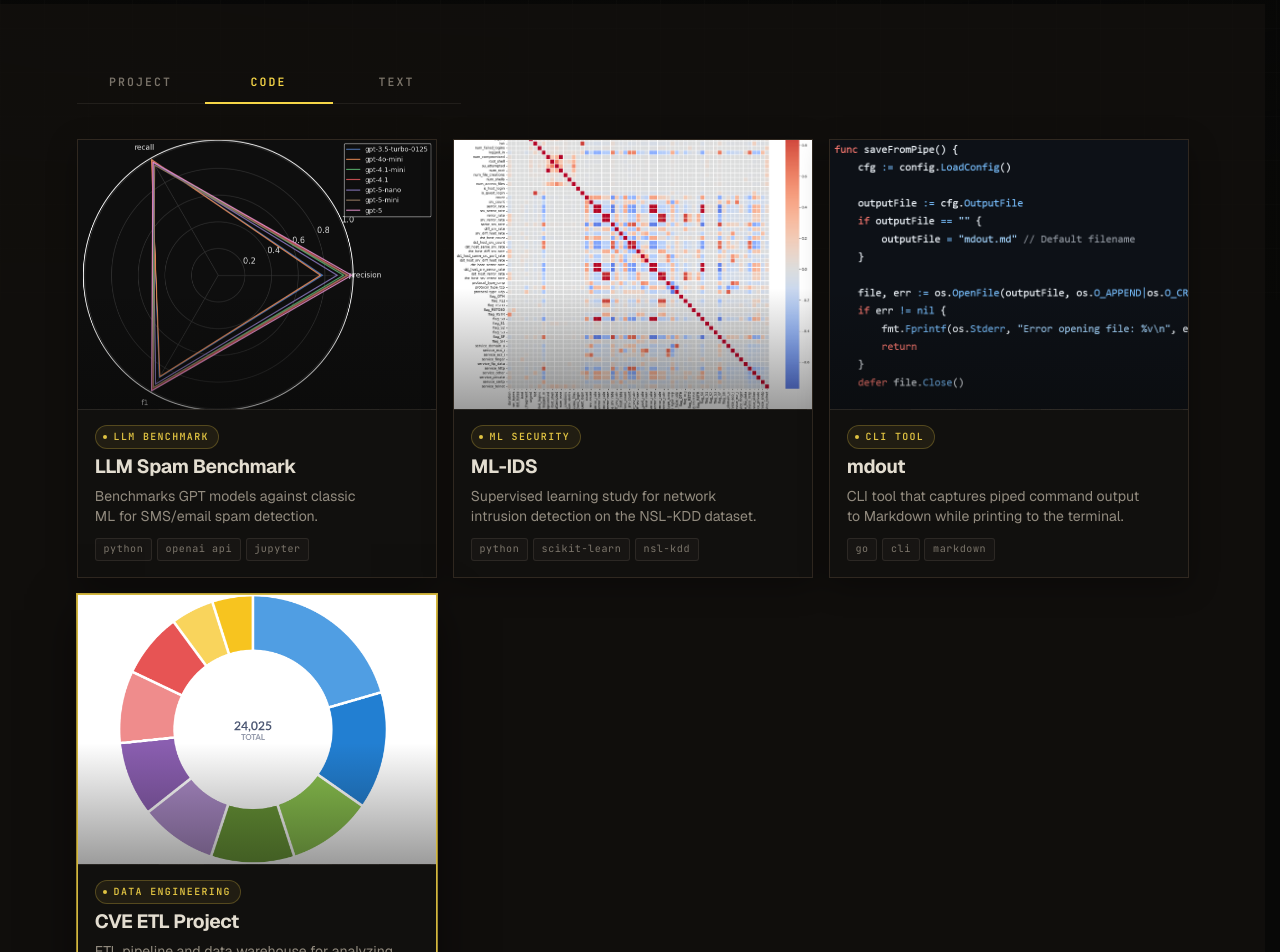
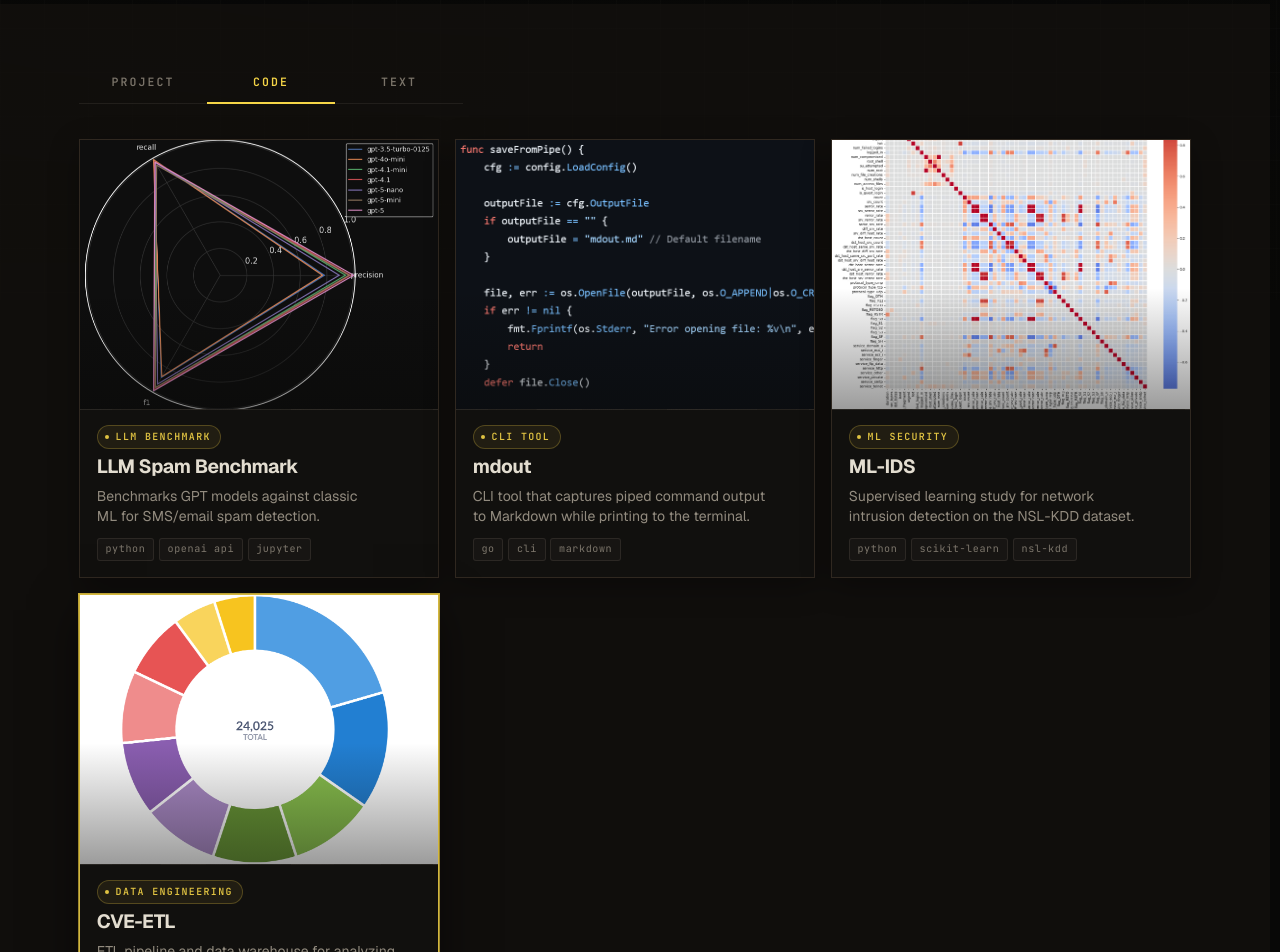
Before and after one commit to pedro-coelho-dr/portfolio, a React (Vite) app: page /code/cve-etl-project in a window 1280 px wide. Shown: the part 500-1452 px from the top of the page. Built offline with nearby package versions, Linux system fonts and the light colour scheme.

Commit message:
scrollbar and order of elements

```diff
--- a/src/data/code.ts
+++ b/src/data/code.ts
@@ -11,6 +11,15 @@ export const code: PortfolioItem[] = [
     tone: 'amber',
   },
   {
+    avatar: 'img/mdout/avatar.png',
+    description: 'CLI tool that captures piped command output to Markdown while printing to the terminal.',
+    eyebrow: 'cli tool',
+    meta: ['Go', 'CLI', 'Markdown'],
+    title: 'mdout',
+    to: '/code/mdout',
+    tone: 'amber',
+  },
+  {
     avatar: 'img/ml-ids/avatar.png',
     description: 'Supervised learning study for network intrusion detection on the NSL-KDD dataset.',
     eyebrow: 'ml security',
@@ -20,20 +29,11 @@ export const code: PortfolioItem[] = [
     tone: 'amber',
   },
   {
-    avatar: 'img/mdout/avatar.png',
-    description: 'CLI tool that captures piped command output to Markdown while printing to the terminal.',
-    eyebrow: 'cli tool',
-    meta: ['Go', 'CLI', 'Markdown'],
-    title: 'mdout',
-    to: '/code/mdout',
-    tone: 'amber',
-  },
-  {
     avatar: 'img/cve-etl-project/avatar.png',
     description: 'ETL pipeline and data warehouse for analyzing CVE vulnerability trends, visualized in Metabase.',
     eyebrow: 'data engineering',
     meta: ['Python', 'PostgreSQL', 'Metabase'],
-    title: 'CVE ETL Project',
+    title: 'CVE-ETL',
     to: '/code/cve-etl-project',
     tone: 'amber',
   },
--- a/src/data/detail.ts
+++ b/src/data/detail.ts
@@ -525,7 +525,7 @@ const details: Detail[] = [
   {
     slug: 'cve-etl-project',
     category: 'code',
-    title: 'CVE ETL Project',
+    title: 'CVE-ETL',
     eyebrow: 'data engineering',
     tagline:
       'An ETL pipeline and dimensional data warehouse for CVE vulnerability data — from raw records to Metabase dashboards.',
--- a/src/data/texts.ts
+++ b/src/data/texts.ts
@@ -30,6 +30,15 @@ export const texts: PortfolioItem[] = [
     tone: 'pink',
   },
   {
+    avatar: 'img/metasploitable/avatar.png',
+    description: 'Pentest report on Metasploitable 3 — recon, exploitation, and post-exploitation with Metasploit.',
+    eyebrow: 'pentest report',
+    meta: ['Metasploit', 'Nmap', 'Kali'],
+    title: 'Metasploitable',
+    to: '/text/metasploitable',
+    tone: 'pink',
+  },
+  {
     avatar: 'img/mobsf-report/avatar.png',
     description: 'MobSF security analysis of vulnerable mobile apps — AndroGoat (Android) and iGoat-Swift (iOS).',
     eyebrow: 'mobile security',
@@ -38,13 +47,4 @@ export const texts: PortfolioItem[] = [
     to: '/text/mobsf-report',
     tone: 'pink',
   },
-  {
-    avatar: 'img/metasploitable/avatar.png',
-    description: 'Pentest report on Metasploitable 3 — recon, exploitation, and post-exploitation with Metasploit.',
-    eyebrow: 'pentest report',
-    meta: ['Metasploit', 'Nmap', 'Kali'],
-    title: 'Metasploitable',
-    to: '/text/metasploitable',
-    tone: 'pink',
-  },
 ]
--- a/src/styles/index.css
+++ b/src/styles/index.css
@@ -44,6 +44,38 @@
        that gains or loses a vertical scrollbar shifts every centered element
        left/right by ~8px (half the scrollbar width). */
     scrollbar-gutter: stable;
+    /* Standard scrollbar styling (Firefox, Chromium 121+): a soft cream thumb
+       on a near-invisible track. WebKit pseudo-elements below refine it for
+       Chrome/Safari. (OS overlay bars on macOS/mobile ignore both.) */
+    scrollbar-width: thin;
+    scrollbar-color: rgba(236, 230, 216, 0.28) transparent;
+  }
+
+  ::-webkit-scrollbar {
+    width: 10px;
+    height: 10px;
+  }
+
+  ::-webkit-scrollbar-track {
+    background: transparent;
+  }
+
+  ::-webkit-scrollbar-thumb {
+    background-color: rgba(236, 230, 216, 0.22);
+    border-radius: 999px;
+    /* Transparent border carves padding inside the track so the thumb reads as
+       a slim pill rather than filling the full 10px channel. */
+    border: 3px solid transparent;
+    background-clip: padding-box;
+    transition: background-color 200ms ease;
+  }
+
+  ::-webkit-scrollbar-thumb:hover {
+    background-color: rgba(236, 230, 216, 0.5);
+  }
+
+  ::-webkit-scrollbar-corner {
+    background: transparent;
   }
 
   body {
```
